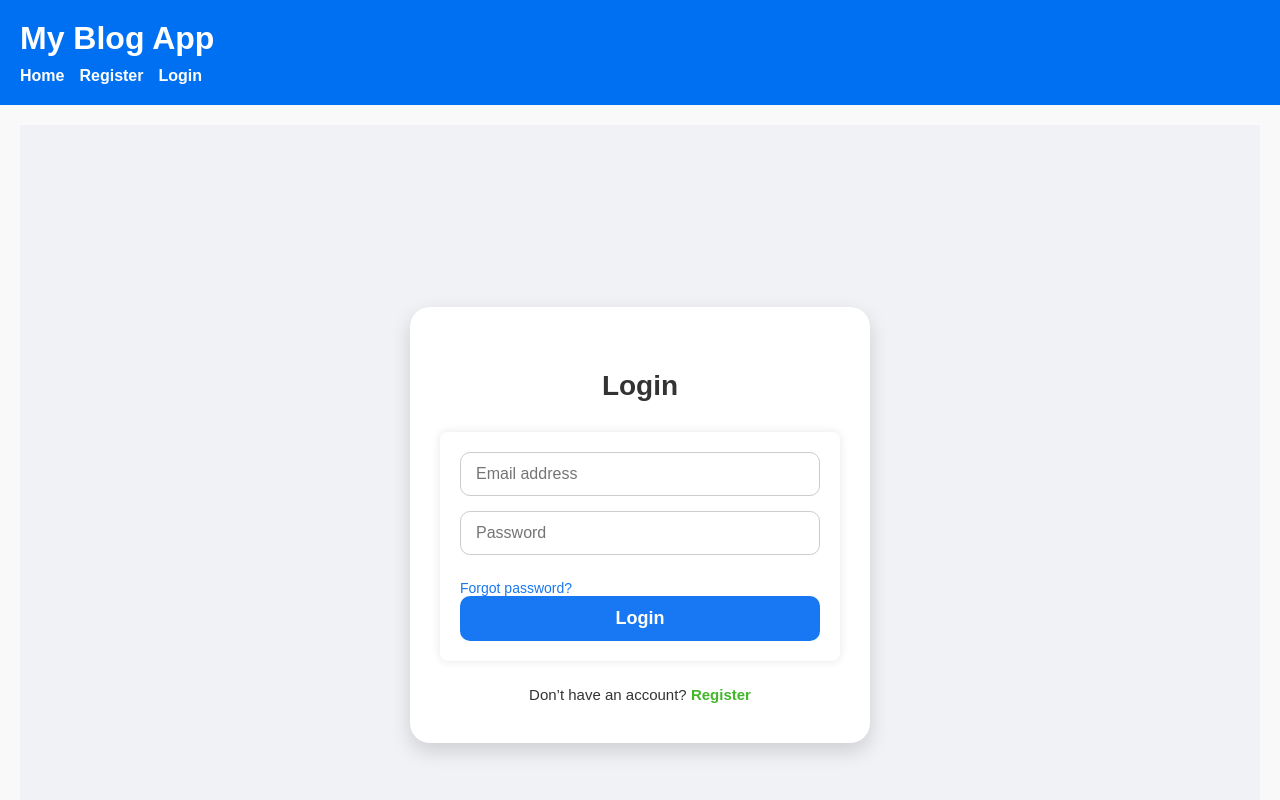
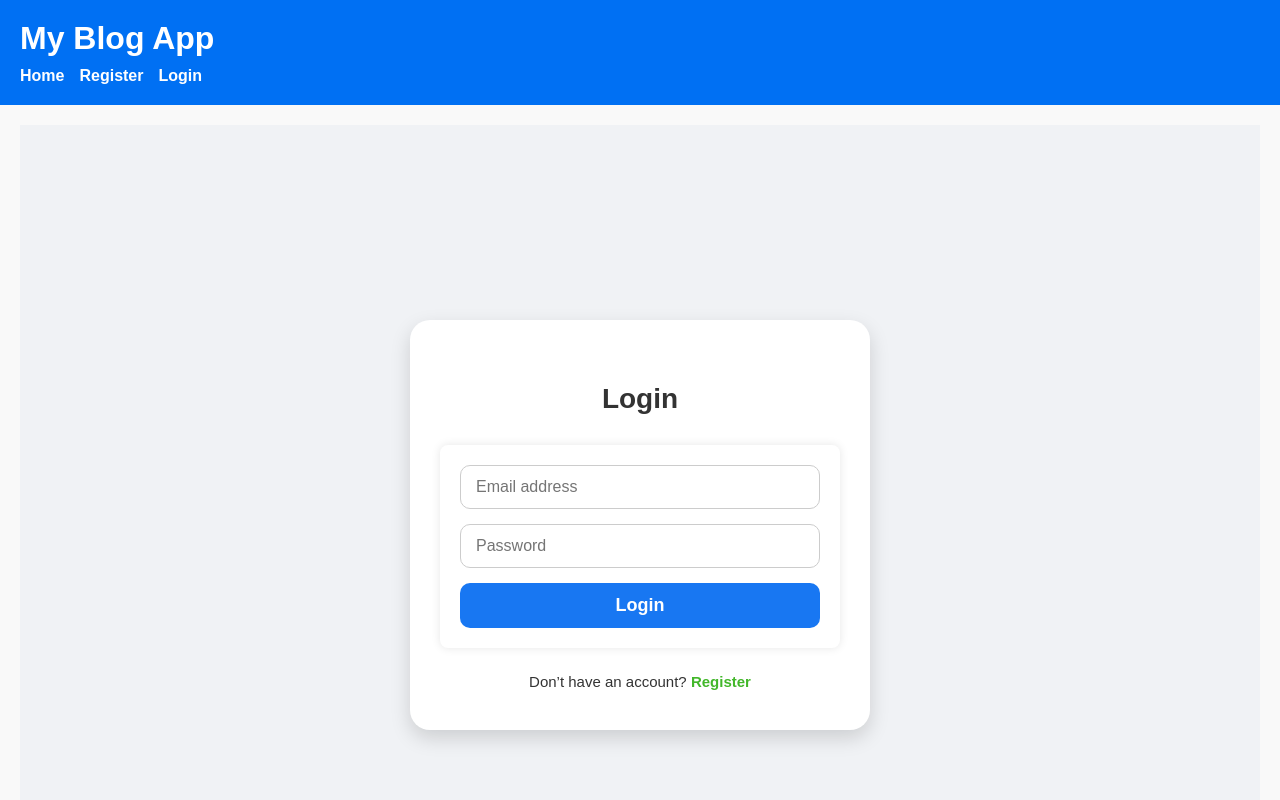
Before and after one commit to AshrafAtVinove/NextBlog, a Next.js app in the folder frontend/: page /login in a window 1280 px wide. Shown: the top 800 px of the page. Built offline with nearby package versions, Linux system fonts and the light colour scheme; no server answers.

Commit message:
#removed

```diff
--- a/frontend/app/login/page.tsx
+++ b/frontend/app/login/page.tsx
@@ -54,9 +54,7 @@ export default function LoginPage() {
             onChange={(e) => setForm({ ...form, password: e.target.value })}
             required
           />
-          <div className="links">
-            <Link href="/forgot-password">Forgot password?</Link>
-          </div>
+
           <button type="submit" disabled={loading}>
             {loading ? 'Logging in...' : 'Login'}
           </button>
```
